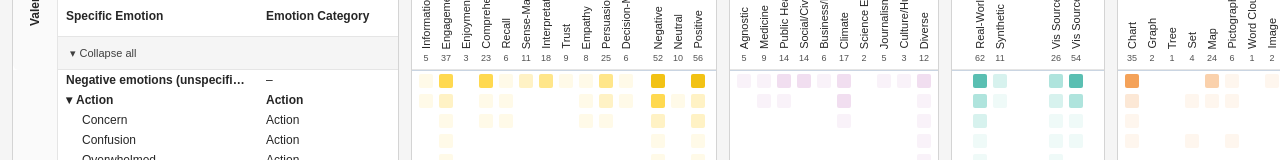
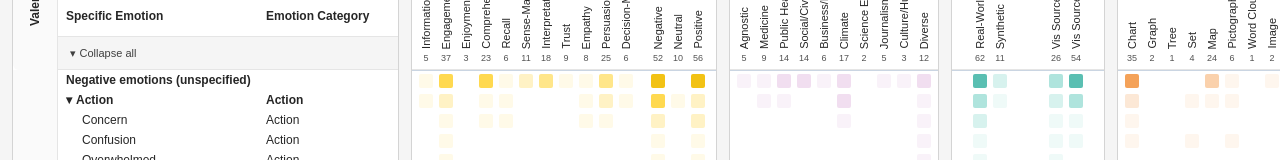
Before and after one commit to AffectiveVisSTAR/AffectiveVisSTAR.github.io, a Next.js app: page /emotions in a window 1280 px wide. Shown: the part 257-417 px from the top of the page. Built offline with nearby package versions, Linux system fonts and the light colour scheme.

Commit message:
made 'Negative emotions (unspecified)' to one row and hid the dash (–)

```diff
--- a/components/emotions/EmotionColumn.tsx
+++ b/components/emotions/EmotionColumn.tsx
@@ -82,7 +82,9 @@ export default function EmotionColumn({ groups, collapsedGroups, onToggleGroup,
         </thead>
         {groups.map(({ category, rows }) => (
           <tbody key={category}>
-            {rows.map((emotion, index) => (
+            {rows.map((emotion, index) => {
+              const hasUnspecifiedBasicEmotion = emotion.basicEmotion === "–";
+              return (
                 <tr
                   key={emotion.id}
                   style={{ opacity: hoveredRowId !== null && hoveredRowId !== groupKey(category, emotion.id) ? 0.6 : 1 }}
@@ -98,14 +100,18 @@ export default function EmotionColumn({ groups, collapsedGroups, onToggleGroup,
                       </div>
                     </th>
                   )}
-                <th scope="row" className={index === 0 && category !== groups[0]?.category ? "border-t border-neutral-200 p-0 text-left" : "p-0 text-left"}>
+                  <th
+                    colSpan={hasUnspecifiedBasicEmotion ? 2 : undefined}
+                    scope="row"
+                    className={index === 0 && category !== groups[0]?.category ? "border-t border-neutral-200 p-0 text-left" : "p-0 text-left"}
+                  >
                     <div
                       title={emotion.name}
                       className={emotion.isChild ? "truncate pl-6 pr-2 font-normal" : "truncate px-2 font-semibold"}
                       style={{
                         height: ROW_HEIGHT,
                         lineHeight: `${ROW_HEIGHT}px`,
-                      width: EMOTION_COLUMNS[0].width,
+                        width: EMOTION_COLUMNS[0].width + (hasUnspecifiedBasicEmotion ? EMOTION_COLUMNS[1].width : 0),
                         fontWeight: hoveredRowId === groupKey(category, emotion.id) ? 700 : undefined,
                       }}
                     >
@@ -124,6 +130,7 @@ export default function EmotionColumn({ groups, collapsedGroups, onToggleGroup,
                       ) : emotion.name}
                     </div>
                   </th>
+                  {!hasUnspecifiedBasicEmotion && (
                     <td className={index === 0 && category !== groups[0]?.category ? "border-t border-neutral-200 p-0" : "p-0"}>
                       <div
                         title={emotion.basicEmotion}
@@ -138,8 +145,10 @@ export default function EmotionColumn({ groups, collapsedGroups, onToggleGroup,
                         {emotion.basicEmotion}
                       </div>
                     </td>
+                  )}
                 </tr>
-            ))}
+              );
+            })}
           </tbody>
         ))}
       </table>
```
Lines whose indentation alone changed are shown as unchanged.
